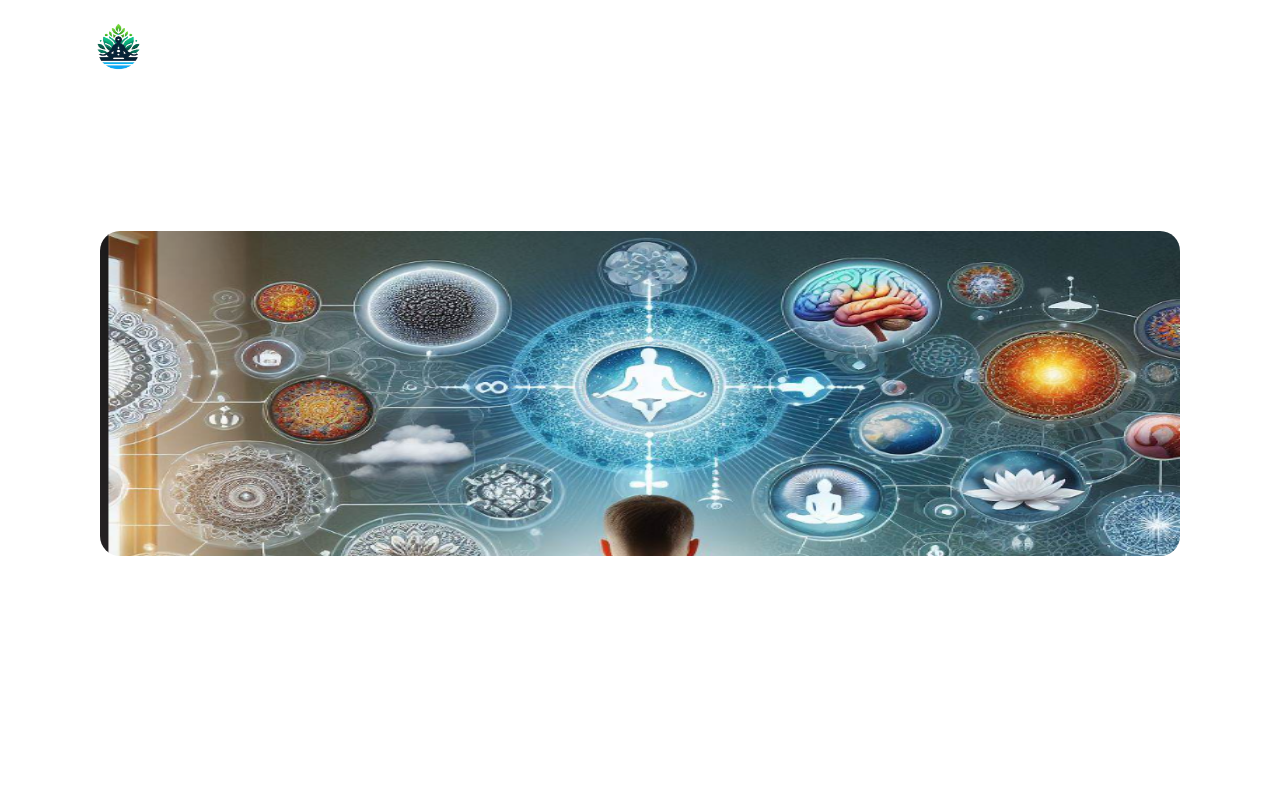
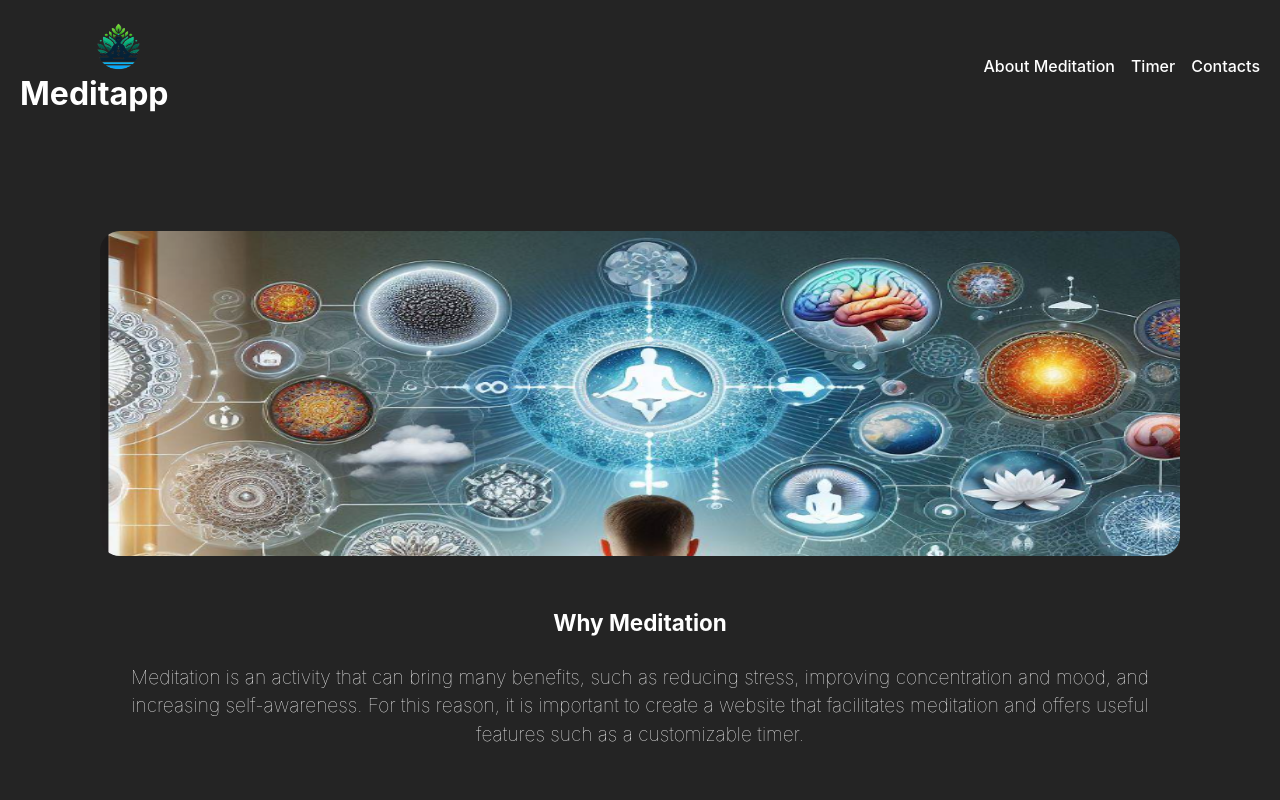
Before and after one commit to Thaavet/Meditapp, a React (Vite) app: page / in a window 1280 px wide. Shown: the top 800 px of the page. Built offline with nearby package versions, Linux system fonts and the light colour scheme.

Commit message:
Update App.css

```diff
--- a/src/App.css
+++ b/src/App.css
@@ -1,4 +1,6 @@
 #root {
+  border: 0;
+  width: 100%;
   min-height: 100vh;
   display: flex;
   flex-direction: column;
@@ -6,7 +8,10 @@
   margin: 0 auto;
   text-align: center;
   box-sizing: border-box;
-  position: relative;}
+  position: relative;
+  color-scheme: light dark;
+  color: rgba(255, 255, 255, 0.87);
+  background-color: #242424;}
 
 body {
   margin: 0;
```
